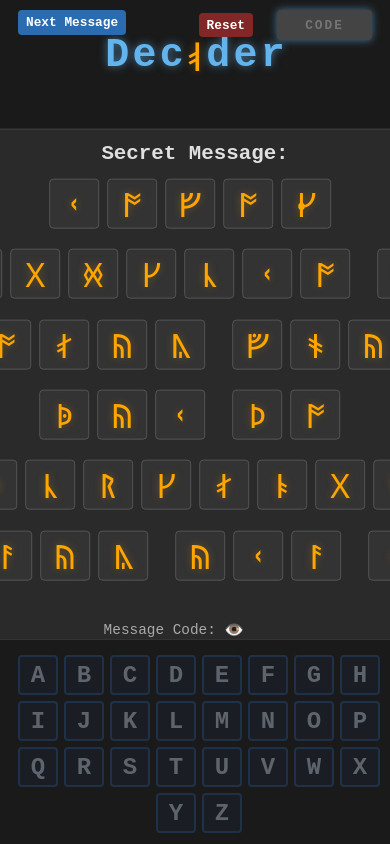
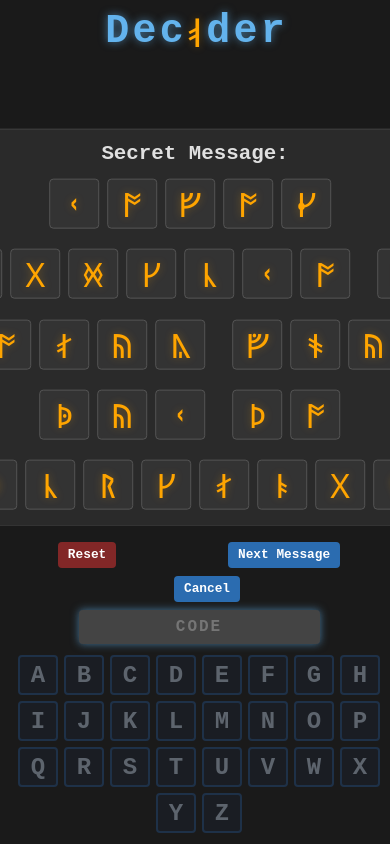
Before and after one commit to Vincent-Mattana/Decoder, a React (Vite) app: page / in a window 390 px wide. Both pictures are taken after a click on the button "Enter Code". Built offline with nearby package versions, Linux system fonts and the light colour scheme.

Commit message:
Controll buttons on bottom

```diff
--- a/src/components/cipherDecoder.css
+++ b/src/components/cipherDecoder.css
@@ -72,7 +72,7 @@ body, html {
   padding: 0;
 }
 
-/* Title container - new */
+/* Title container - simplified without buttons */
 .title-container {
   width: 100%;
   padding: 2rem 0 1rem;
@@ -82,9 +82,8 @@ body, html {
   z-index: 10;
   background-color: #1a1a1a;
   display: flex;
-  justify-content: space-between;
+  justify-content: center;
   align-items: center;
-  position: relative;
 }
 
 /* Title */
@@ -97,9 +96,6 @@ body, html {
   display: flex;
   align-items: center;
   justify-content: center;
-  position: absolute;
-  left: 50%;
-  transform: translateX(-50%);
   width: auto;
   z-index: 1;
 }
@@ -324,14 +320,6 @@ body, html {
   box-sizing: border-box;
 }
 
-.action-buttons.top-buttons {
-  background-color: transparent;
-  border-top: none;
-  margin-top: 0;
-  width: auto;
-  min-width: 120px;
-}
-
 .left-buttons {
   display: flex;
   gap: 0.5rem;
@@ -381,8 +369,8 @@ body, html {
   margin-left: 0.25rem;
 }
 
-/* Controls section - now only for the alphabet */
-.controls {
+/* Keyboard section - renamed from controls and restructured for integrated buttons */
+.keyboard {
   display: flex;
   flex-direction: column;
   justify-content: flex-end;
@@ -401,17 +389,49 @@ body, html {
   z-index: 10;
 }
 
+.keyboard-content {
+  display: flex;
+  flex-direction: row;
+  justify-content: space-between;
+  align-items: center;
+  width: 100%;
+  max-width: 900px;
+  margin: 0 auto;
+  padding: 0.25rem;
+}
+
+.keyboard-buttons {
+  display: flex;
+  flex-direction: column;
+  justify-content: center;
+  align-items: center;
+  padding: 0 0.5rem;
+  gap: 0.5rem;
+}
+
+.keyboard-buttons.left-side {
+  margin-right: 0.5rem;
+}
+
+.keyboard-buttons.right-side {
+  margin-left: 0.5rem;
+  display: flex;
+  flex-direction: column;
+  align-items: center;
+}
+
 .alphabet {
   display: flex;
   flex-direction: row;
   flex-wrap: wrap;
   justify-content: center;
-  width: 100%;
-  max-width: 700px;
+  flex: 1;
+  max-width: 650px;
   margin: 0 auto;
-  padding: 0.25rem 0.25rem 0.5rem 0.25rem;
+  padding: 0.25rem;
 }
 
+/* Letter buttons in the alphabet */
 .letter-button {
   display: flex;
   align-items: center;
@@ -482,7 +502,7 @@ body, html {
   transform: rotate(-45deg);
 }
 
-/* Center the code input */
+/* Code input styles */
 .code-input-container {
   display: flex;
   align-items: center;
@@ -540,6 +560,35 @@ body, html {
   box-shadow: 0 0 8px rgba(99, 179, 237, 0.6);
   border-color: transparent;
   outline: none;
+}
+
+.code-input.integrated {
+  width: 100%;
+  min-width: unset;
+  background-color: #333;
+  border: none;
+  border-radius: 4px;
+  font-weight: bold;
+  font-family: 'Courier New', Courier, monospace;
+  font-size: 1em;
+  padding: 0.45rem 1rem;
+  transition: all 0.2s ease;
+  box-sizing: border-box;
+  height: 34px;
+  margin-top: 0.25rem;
+  text-align: center;
+}
+
+.code-input.integrated:focus {
+  background-color: #444;
+  box-shadow: 0 0 8px rgba(99, 179, 237, 0.6);
+  border-color: transparent;
+  outline: none;
+}
+
+/* Update existing controls class for backward compatibility */
+.controls {
+  display: none; /* Hide the old controls */
 }
 
 /* Confetti canvas */
@@ -734,10 +783,7 @@ body, html {
   }
 
   .main-content {
-    top: 4.5rem;
-    bottom: 12rem;
-    max-height: calc(100vh - 17rem);
-    overflow-y: auto;
+    top: 45%;
   }
 
   .message-container {
@@ -745,8 +791,12 @@ body, html {
     padding: 0.5rem;
   }
 
-  .controls {
-    min-height: 120px;
+  .keyboard {
+    padding-top: 0.25rem;
+  }
+
+  .keyboard-content {
+    padding: 0.15rem;
   }
 
   .action-button {
@@ -757,6 +807,17 @@ body, html {
   .cipher-decoder {
     --title-height: 4.5rem;
     --keyboard-height: 8rem;
+  }
+
+  .alphabet {
+    padding: 0.15rem;
+  }
+
+  .letter-button {
+    width: 35px;
+    height: 35px;
+    margin: 2px;
+    font-size: 1.3rem;
   }
 }
 
@@ -771,9 +832,7 @@ body, html {
   }
 
   .main-content {
-    top: 3.5rem;
-    bottom: 10rem;
-    max-height: calc(100vh - 14rem);
+    top: 43%;
   }
 
   .message-container {
@@ -781,25 +840,27 @@ body, html {
     padding: 0.5rem;
   }
 
-  .controls {
-    padding: 0.25rem 0 0 0;
-    min-height: 110px;
+  .keyboard {
+    padding-top: 0.15rem;
+  }
+
+  .keyboard-buttons {
+    gap: 0.25rem;
   }
 
   .alphabet {
-    margin: 0 auto;
-    padding: 0.15rem 0.15rem 0.25rem 0.15rem;
+    padding: 0.1rem;
+  }
+
+  .letter-button {
+    width: 32px;
+    height: 32px;
+    margin: 2px;
+    font-size: 1.2rem;
   }
 
   .action-buttons {
     padding: 0.25rem 0.75rem;
-  }
-
-  .letter-button {
-    width: 30px;
-    height: 30px;
-    font-size: 1.2rem;
-    margin: 2px;
   }
 
   .action-button {
@@ -868,22 +929,57 @@ body, html {
     font-size: 0.8rem;
     height: 30px;
   }
+
+  .keyboard-content {
+    flex-wrap: wrap;
+    justify-content: center;
+  }
+
+  .keyboard-buttons {
+    flex-direction: row;
+    width: 100%;
+    justify-content: space-around;
+    padding: 0.25rem 0;
+  }
+
+  .keyboard-buttons.left-side {
+    margin-right: 0;
+    order: 1;
+  }
+
+  .keyboard-buttons.right-side {
+    margin-left: 0;
+    order: 2;
+  }
+
+  .alphabet {
+    order: 3;
+    width: 100%;
+  }
+
+  .code-input.integrated {
+    width: auto;
+  }
 }
 
 @media (max-width: 576px) {
   .title-container {
     padding-top: 0.5rem;
-    height: 6rem;
+    height: 3rem;
   }
 
-  .action-buttons.top-buttons.left-side {
-    top: 0.5rem;
-    left: 0.5rem;
+  .action-buttons.top-buttons.left-side,
+  .action-buttons.top-buttons.right-side {
+    display: none;
   }
 
-  .action-buttons.top-buttons.right-side {
-    top: 0.5rem;
-    right: 0.5rem;
+  .keyboard-buttons {
+    gap: 0.25rem;
+  }
+
+  .action-button {
+    font-size: 0.8rem;
+    padding: 0.35rem 0.6rem;
   }
 }
 
@@ -899,16 +995,8 @@ body, html {
   margin-left: 0.25rem;
 }
 
-.action-buttons.top-buttons.left-side {
-  z-index: 2;
-  position: absolute;
-  top: 10px;
-  left: 10px;
+/* Remove the top button positions */
+.action-buttons.top-buttons.left-side,
+.action-buttons.top-buttons.right-side {
+  display: none;
 }
-
-.action-buttons.top-buttons.right-side {
-  z-index: 2;
-  position: absolute;
-  top: 10px;
-  right: 10px;
-}
--- a/src/components/cipherDecoder.tsx
+++ b/src/components/cipherDecoder.tsx
@@ -480,40 +480,12 @@ export function CipherDecoder() {
             {isDecoded ? "You've successfully decoded the message!" : ""}
           </div>
 
-          {/* Title Section - Now in a fixed container with action buttons */}
+          {/* Title Section - Now in a fixed container without duplicate buttons */}
           <div className="title-container">
-            <div className="action-buttons top-buttons left-side">
-              <button className="action-button next" onClick={handleNewMessage}>
-                Next Message
-              </button>
-            </div>
-
             <AnimatedTitle
               onDoubleClick={handleTitleDoubleClick}
               stopAnimation={isDebugMode || isDecoded}
             />
-
-            <div className="action-buttons top-buttons right-side">
-              <button className="action-button reset" onClick={handleResetMapping}>
-                Reset
-              </button>
-              {!showCodeInput ? (
-                <button className="action-button code" onClick={toggleCodeInput}>
-                  Enter Code
-                </button>
-              ) : (
-                <input
-                  ref={codeInputRef}
-                  type="text"
-                  placeholder="Code"
-                  className="code-input inline"
-                  value={codeInputValue}
-                  onChange={handleCodeInputChange}
-                  onKeyDown={handleCodeInputKeyDown}
-                  maxLength={4}
-                />
-              )}
-            </div>
           </div>
 
           <div className="main-content">
@@ -565,8 +537,18 @@ export function CipherDecoder() {
             </div>
           </div>
 
-          {/* Controls Section - Now only for the alphabet */}
-          <div className="controls">
+          {/* Keyboard Section - With integrated control buttons */}
+          <div className="keyboard">
+            <div className="keyboard-content">
+              <div className="keyboard-buttons left-side">
+                <button className="action-button reset" onClick={handleResetMapping}>
+                  Reset
+                </button>
+                <button className="action-button" onClick={handleNewMessage}>
+                  Next Message
+                </button>
+              </div>
+
               <div className="alphabet">
                 {ALPHABET.split('').map(letter => {
                   const isUsed = usedLetters.includes(letter);
@@ -591,6 +573,25 @@ export function CipherDecoder() {
                   );
                 })}
               </div>
+
+              <div className="keyboard-buttons right-side">
+                <button className="action-button code" onClick={toggleCodeInput}>
+                  {showCodeInput ? "Cancel" : "Enter Code"}
+                </button>
+                {showCodeInput && (
+                  <input
+                    ref={codeInputRef}
+                    type="text"
+                    placeholder="Code"
+                    className="code-input integrated"
+                    value={codeInputValue}
+                    onChange={handleCodeInputChange}
+                    onKeyDown={handleCodeInputKeyDown}
+                    maxLength={4}
+                  />
+                )}
+              </div>
+            </div>
           </div>
 
         </div>
```
Lines whose indentation alone changed are shown as unchanged.
